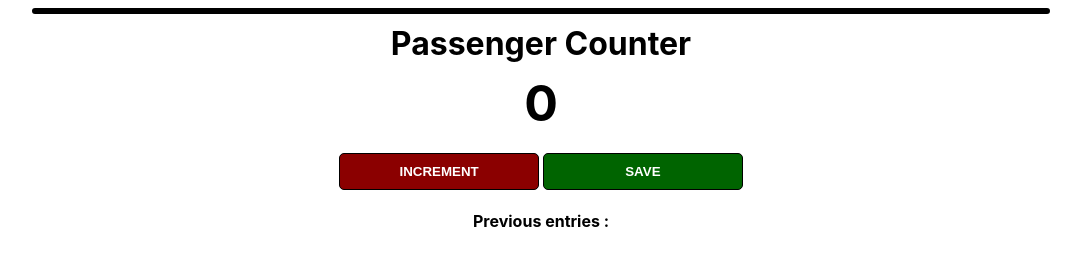
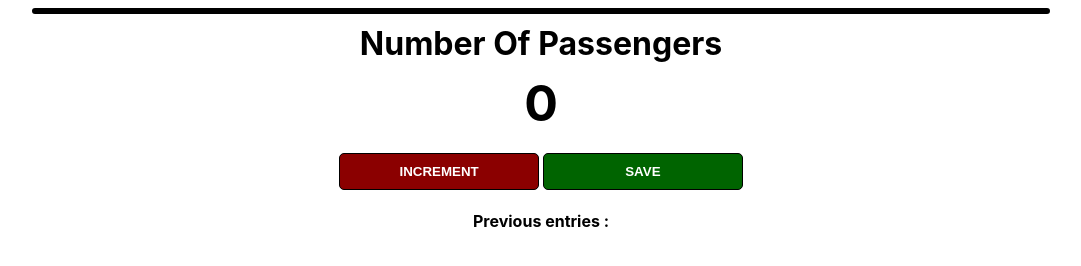
Before and after one commit to Akshitha-23/COUNT-PASSENGERS, a plain HTML site: page index.html in a window 1280 px wide. Shown: the whole page, without its empty margins (99-1180 px from the left). Drawn offline with Linux system fonts and the light colour scheme.

Commit message:
updated heading

```diff
--- a/index.html
+++ b/index.html
@@ -4,7 +4,7 @@
     </head>
     <body>
         <div class="container"></div>
-        <h1>Passenger Counter</h1>
+        <h1>Number Of Passengers</h1>
         <h2 id="count-el">0</h2>
         <button id="increment-btn" onclick="increment()">INCREMENT </button>
         <button id="save-btn" onclick="save()">SAVE</button>
```
